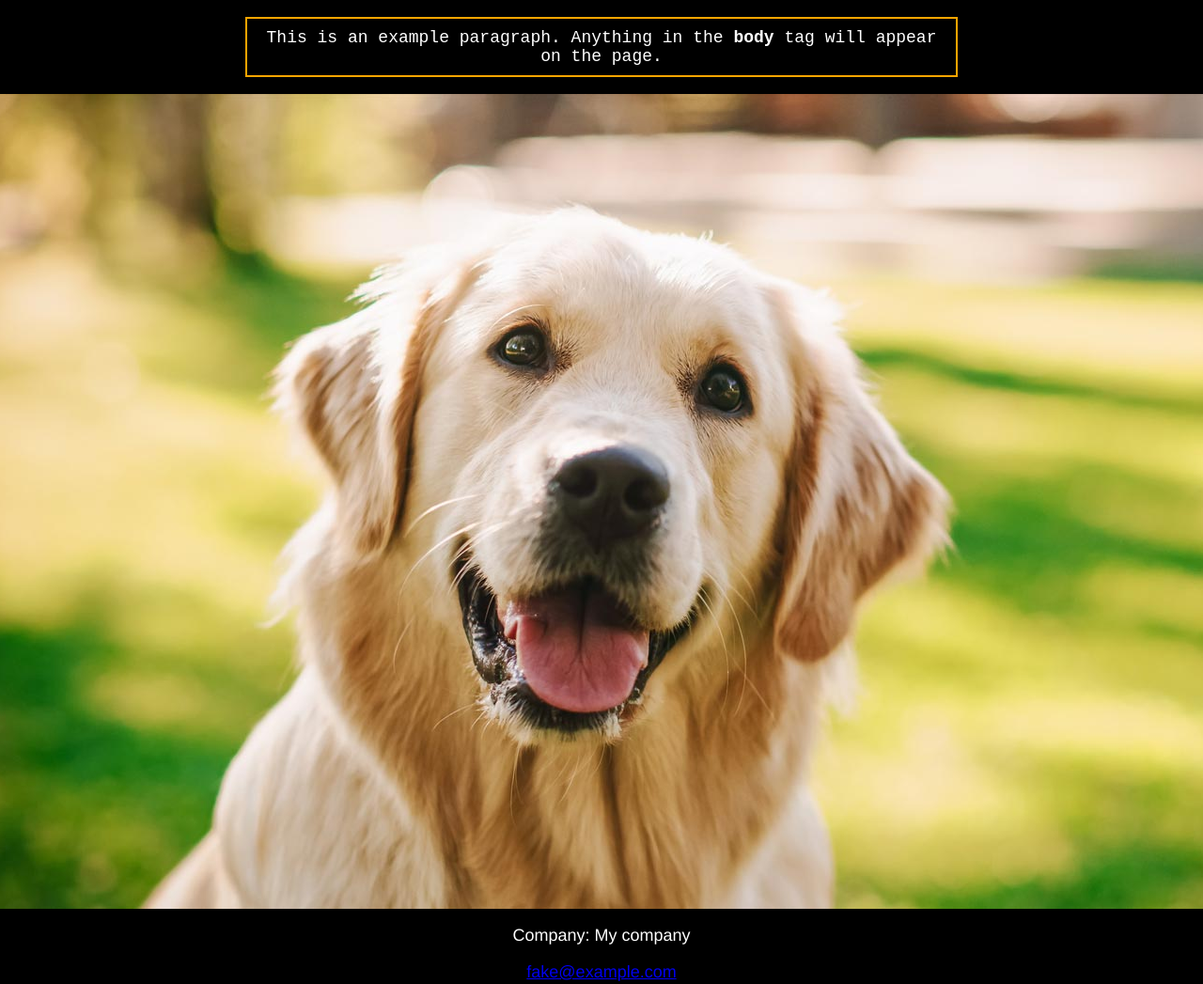
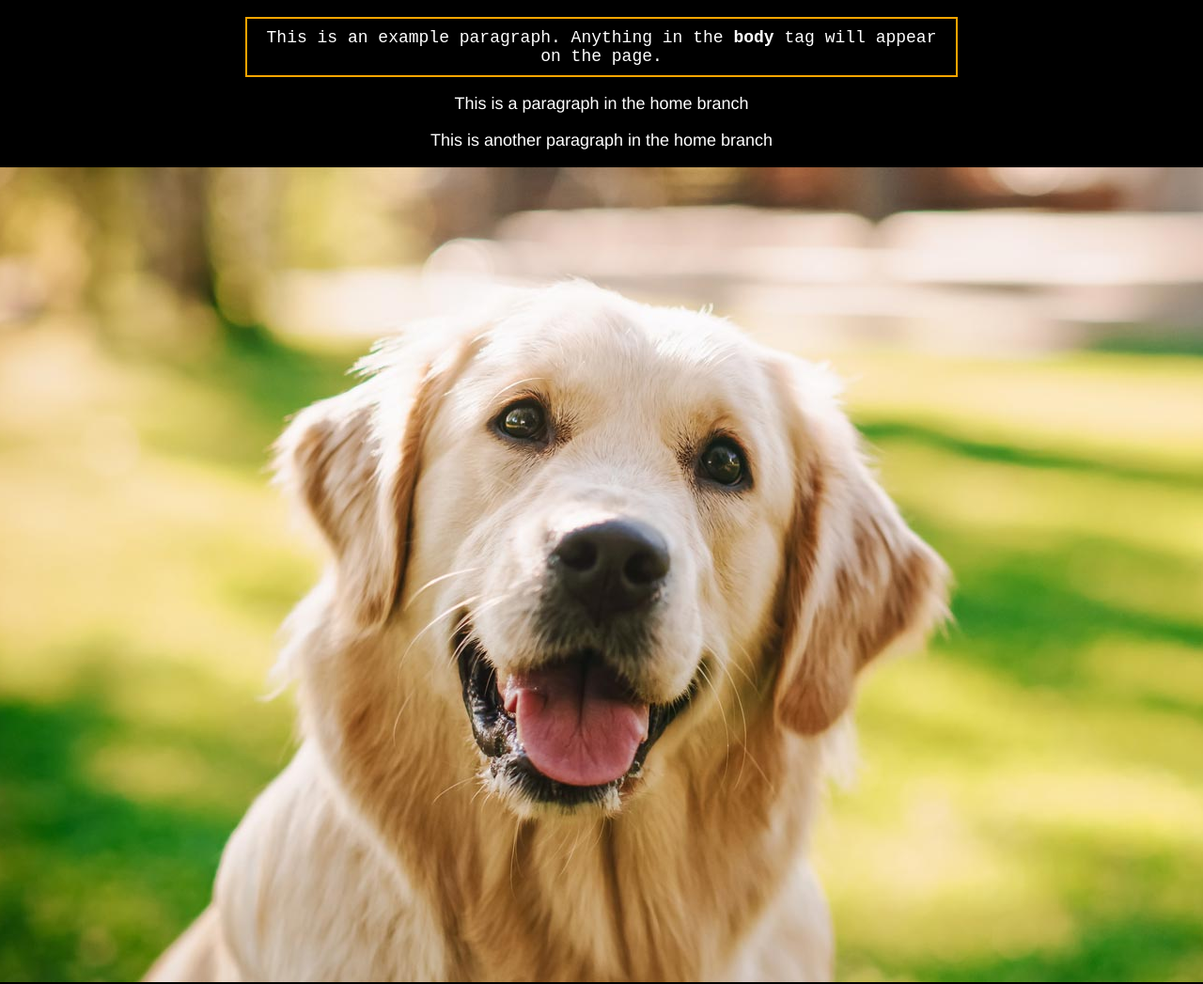
Before and after one commit to cesarwebhunter/Exercise_Unit5_website, a plain HTML site: page index.html in a window 1280 px wide. Shown: the top 1047 px of the page at 94% size. Drawn offline with Linux system fonts and the light colour scheme.

Commit message:
I've just added more content to the home branch

```diff
--- a/index.html
+++ b/index.html
@@ -8,6 +8,8 @@
 </head>
 <body>
     <p id="p1">This is an example paragraph. Anything in the <strong>body</strong> tag will appear on the page.</p>
+    <p>This is a paragraph in the home branch</p>
+    <p>This is another paragraph in the home branch</p>
     <div id="dog">
         <img src="dog.jpg" alt="Es una imagen de un perro">
     </div>
```
